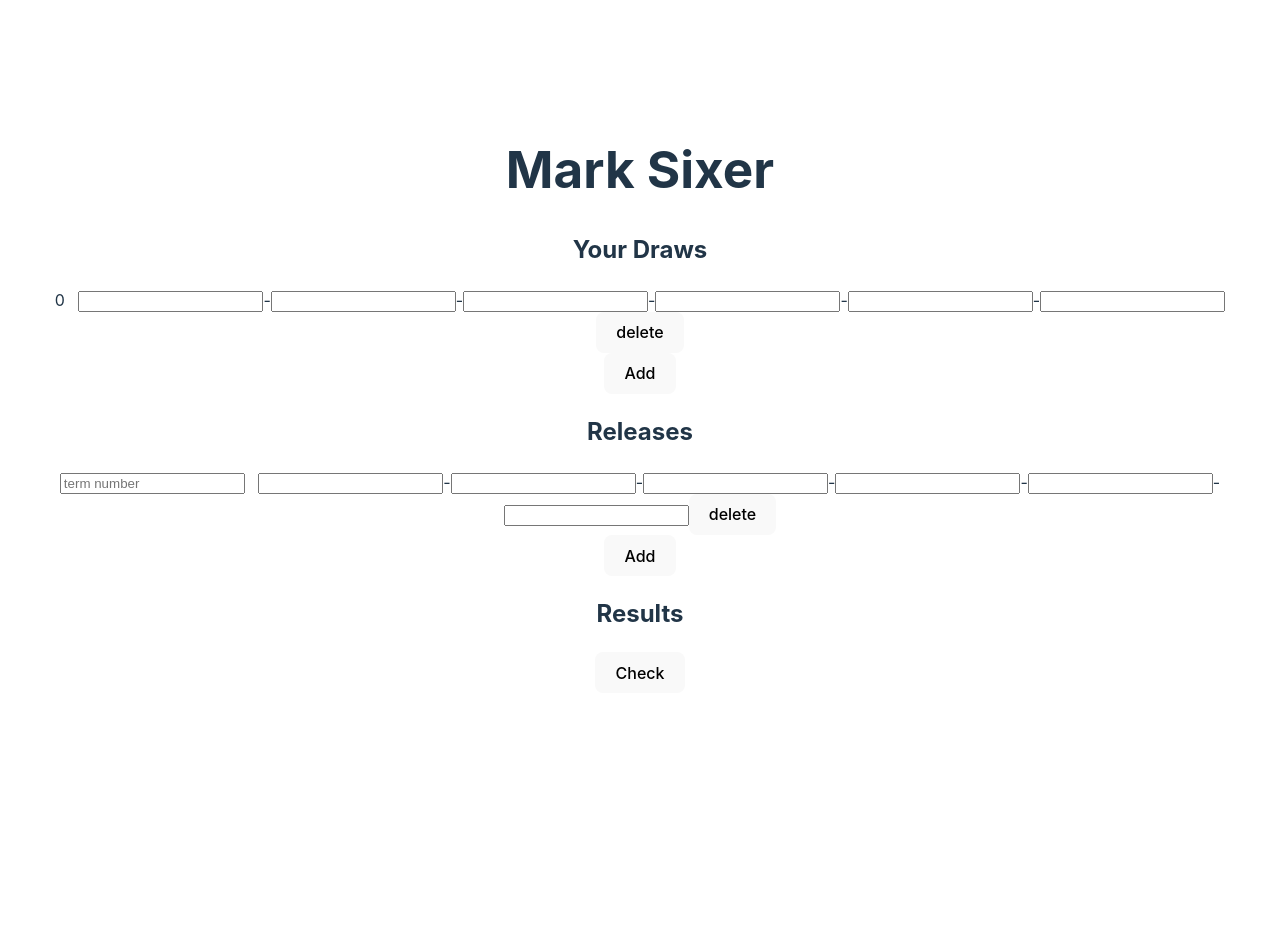
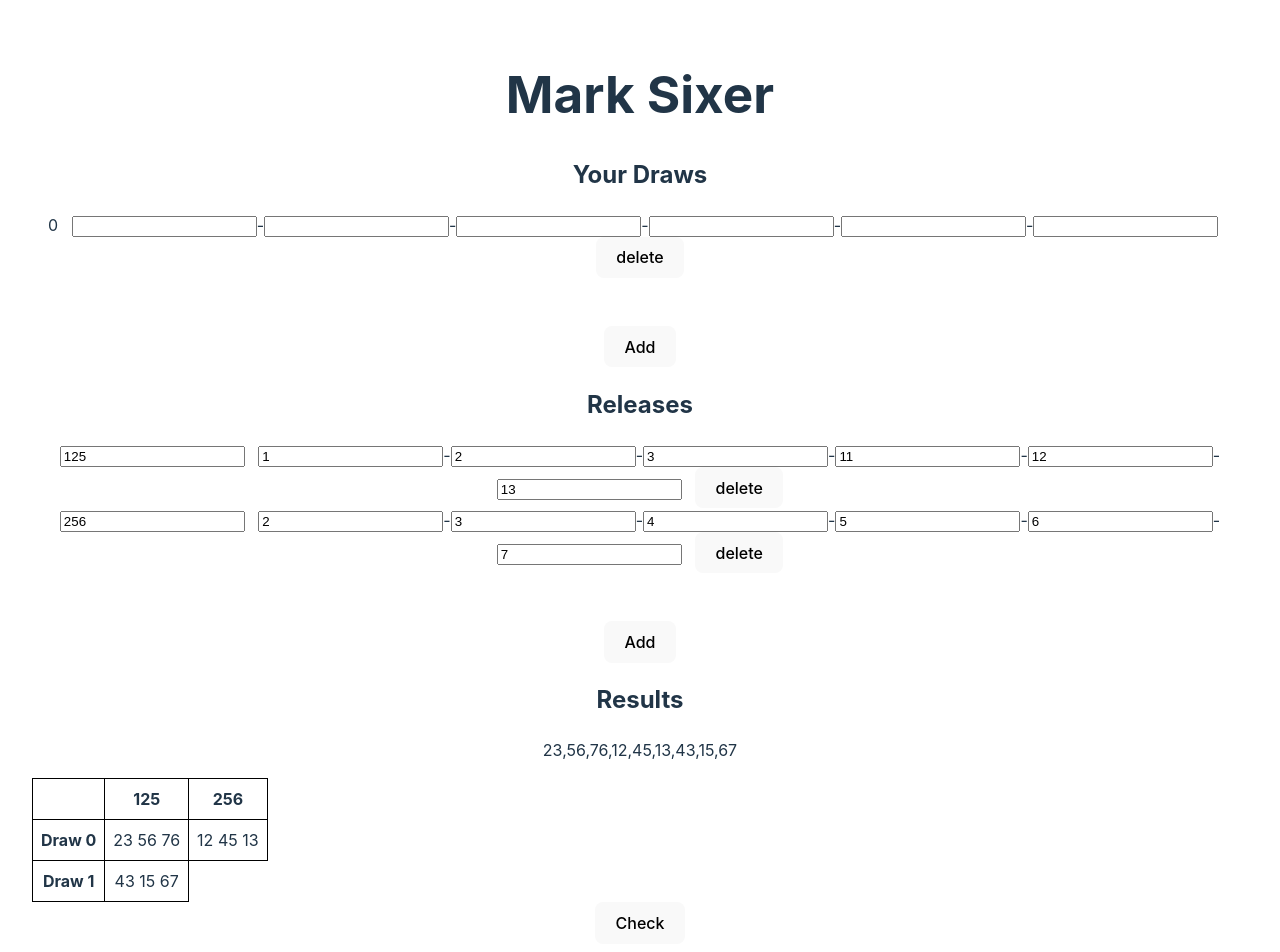
Before and after one commit to Marcussyl/mark-sixer, a React (Vite) app: page / in a window 1280 px wide. Shown: the top 952 px of the page. Before the commit the page ends 800 px from the top, so only its background shows below. Built offline with nearby package versions, Linux system fonts and the light colour scheme.

Commit message:
Make the results shown as table

```diff
--- a/src/App.jsx
+++ b/src/App.jsx
@@ -6,8 +6,8 @@ import { useState } from 'react'
 
 function App() {
   const [draws, setDraws] = useState([['', '', '', '', '', '']]) //draw
-  const [releases, setReleases] = useState([['', '', '', '', '', '', '']]) //term number: release
-  const [results, setResults] = useState([])
+  const [releases, setReleases] = useState([['125', '1', '2', '3', '11', '12', '13'],['256', '2','3','4','5','6','7']]) //term number: release
+  const [results, setResults] = useState([[['23','56','76'],['12','45','13']],[['43','15','67']]]) //[[[draw1 & release1 matches], [draw1 & release2 matches]],[[draw2 & release1 matches]]]
 
   //Draws handlers
   const addDrawHandler = () => {
@@ -51,15 +51,18 @@ function App() {
     const newResults = [...results]
     for(let drawIdx = 0; drawIdx < draws.length; drawIdx++) {
       newResults[drawIdx] = []
-          for (let releaseIdx = 1; releaseIdx < releases.length; releaseIdx++) {
+      //alert(`newResults: ${newResults}`)
+      for(let releaseIdx = 0; releaseIdx < releases.length; releaseIdx++) {
         let tempResult = [];
         for (let i = 0; i < 6; i++) {
-              if (draws[drawIdx][i] === releases[releaseIdx][i]) {
-                tempResult.push(releases[releaseIdx][i]);
+          if (draws[drawIdx][i] === releases[releaseIdx][i+1]) {
+            tempResult.push(releases[releaseIdx][i+1]);
+            alert(`draw ${draws[drawIdx][i]} and release ${releases[releaseIdx][i+1]} match`)
           }
         }
         if (tempResult.length >= 3) {
           newResults[drawIdx] = [...newResults[drawIdx], tempResult];
+          //alert(`newResults: ${newResults}`)
           setResults(newResults);
         }
       }
@@ -71,7 +74,7 @@ function App() {
       <h1>Mark Sixer</h1>
       <Draws draws={draws} addDrawHandler={addDrawHandler} changeDrawHandler={changeDrawHandler} deleteDrawHandler={deleteDrawHandler}/>
       <Releases releases={releases} addReleaseHandler={addReleaseHandler} changeReleaseHandler={changeReleaseHandler} deleteReleaseHandler={deleteReleaseHandler}/>
-      <Results results={results}/>
+      <Results results={results} releases={releases} draws={draws}/>
       <button type='button' onClick={checkHandler}>Check</button>
     </>
   )
--- a/src/components/draw.jsx
+++ b/src/components/draw.jsx
@@ -11,7 +11,7 @@ function Draw (props) {
             <input type="text" id="drawNum3" name="drawNum3" value={draw[2]} onChange={(event) => changeDrawHandler(2, event.target.value)}/>-
             <input type="text" id="drawNum4" name="drawNum4" value={draw[3]} onChange={(event) => changeDrawHandler(3, event.target.value)}/>-
             <input type="text" id="drawNum5" name="drawNum5" value={draw[4]} onChange={(event) => changeDrawHandler(4, event.target.value)}/>-
-            <input type="text" id="drawNum6" name="drawNum6" value={draw[5]} onChange={(event) => changeDrawHandler(5, event.target.value)}/>
+            <input type="text" id="drawNum6" name="drawNum6" value={draw[5]} onChange={(event) => changeDrawHandler(5, event.target.value)}/> &nbsp;&nbsp;
             <button type='button' onClick={deleteDrawHandler}>delete</button>
         </div>
     )
--- a/src/components/draws.jsx
+++ b/src/components/draws.jsx
@@ -11,13 +11,15 @@ function Draws(props) {
                     <Draw key={idx} id={idx} draw={draw} changeDrawHandler={(inputIdx, value) => changeDrawHandler(idx, inputIdx, value)} deleteDrawHandler={() => deleteDrawHandler(idx)}/>
                 ))
             }
+            <br></br>
+            <br></br>
             <button type="button" onClick={addDrawHandler}>Add</button>
         </>
     )
 }
 
 Draws.propTypes = {
-    draws: PropTypes.number.isRequired,
+    draws: PropTypes.arrayOf(PropTypes.arrayOf(PropTypes.string)).isRequired,
     addDrawHandler: PropTypes.func.isRequired,
     deleteDrawHandler: PropTypes.func.isRequired,
     changeDrawHandler: PropTypes.func.isRequired
--- a/src/components/release.jsx
+++ b/src/components/release.jsx
@@ -11,7 +11,7 @@ function Release (props) {
             <input type="text" id="releaseNum3" name="releaseNum3" value={release[3]} onChange={(event) => changeReleaseHandler(3, event.target.value)}/>-
             <input type="text" id="releaseNum4" name="releaseNum4" value={release[4]} onChange={(event) => changeReleaseHandler(4, event.target.value)}/>-
             <input type="text" id="releaseNum5" name="releaseNum5" value={release[5]} onChange={(event) => changeReleaseHandler(5, event.target.value)}/>-
-            <input type="text" id="releaseNum6" name="releaseNum6" value={release[6]} onChange={(event) => changeReleaseHandler(6, event.target.value)}/>
+            <input type="text" id="releaseNum6" name="releaseNum6" value={release[6]} onChange={(event) => changeReleaseHandler(6, event.target.value)}/> &nbsp;&nbsp;
             <button type="button" onClick={deleteReleaseHandler}>delete</button>
         </div>
     )
--- a/src/components/releases.jsx
+++ b/src/components/releases.jsx
@@ -12,13 +12,15 @@ function Releases (props) {
                     return <Release key={idx} release={release} changeReleaseHandler={(inputIdx, value) => changeReleaseHandler(idx, inputIdx, value)} deleteReleaseHandler={() => deleteReleaseHandler(idx)}/>
                 })
             }
+            <br></br>
+            <br></br>
             <button type='button' onClick={addReleaseHandler}>Add</button>
         </>
     )
 }
 
 Releases.propTypes = {
-    releases: PropTypes.number.isRequired,
+    releases: PropTypes.arrayOf(PropTypes.arrayOf(PropTypes.string)).isRequired,
     addReleaseHandler: PropTypes.func.isRequired,
     deleteReleaseHandler: PropTypes.func.isRequired,
     changeReleaseHandler: PropTypes.func.isRequired
--- a/src/components/results.jsx
+++ b/src/components/results.jsx
@@ -1,39 +1,46 @@
 import PropTypes from 'prop-types'
 
 function Results (props) {
-    const {results} = props
+    const {results, releases} = props
 
     return (
         <div>
             <h2>Results</h2>
-            {results.map((row, rowIndex) => (
-                <div key={rowIndex}>
-                    {row.map((item, itemIndex) => {
-                        // Extract the key and value from the dictionary
-                        const [key, value] = Object.entries(item)[0];
-                        return (
-                            <div key={itemIndex}>
-                                {/* Display the key */}
-                                {key}: &nbsp;,
-                                {/* Display the array of numbers */}
-                                {value.join(', ')}
-                            </div>
-                        );
-                    })}
-                    <br></br>
-                </div>
-            ))}
+            <p>{results.join(',')}</p>
+            <table style={{ borderCollapse: 'collapse' }}>
+                <tr>
+                    <th style={{ border: '1px solid black', padding: '8px' }}></th>
+                    {
+                        releases.map((release) => (
+                            <th key={release[0]} style={{ border: '1px solid black', padding: '8px' }}>{release[0]}</th>
+                        ))
+
+                    }
+                </tr>
+
+                {
+                    results.map((result, drawIdx) => (
+                        <tr key={drawIdx}>
+                            <th style={{ border: '1px solid black', padding: '8px' }}>Draw {drawIdx}</th>
+                            {
+                                result.map((drawReleaseMatch, releaseIdx) => (
+                                    <td key={releaseIdx} style={{ border: '1px solid black', padding: '8px' }}>{drawReleaseMatch.join(' ')}</td>
+                                ))
+                            }
+                        </tr>
+                    ))
+                }
+            </table>
         </div>
     )
 }
 
-const dictionaryShape = PropTypes.shape({
-    // Each dictionary has a single key-value pair, where the key is a number and the value is an array of numbers
-    [PropTypes.number.isRequired]: PropTypes.arrayOf(PropTypes.number.isRequired).isRequired,
-});
+
 
 Results.propTypes = {
-    results: PropTypes.arrayOf(PropTypes.arrayOf(dictionaryShape)).isRequired,
+    results: PropTypes.arrayOf(PropTypes.arrayOf(PropTypes.string)).isRequired,
+    releases: PropTypes.arrayOf(PropTypes.arrayOf(PropTypes.string)).isRequired,
+    draws: PropTypes.arrayOf(PropTypes.arrayOf(PropTypes.string)).isRequired,
 }
 
 export default Results
```
Lines whose indentation alone changed are shown as unchanged.
